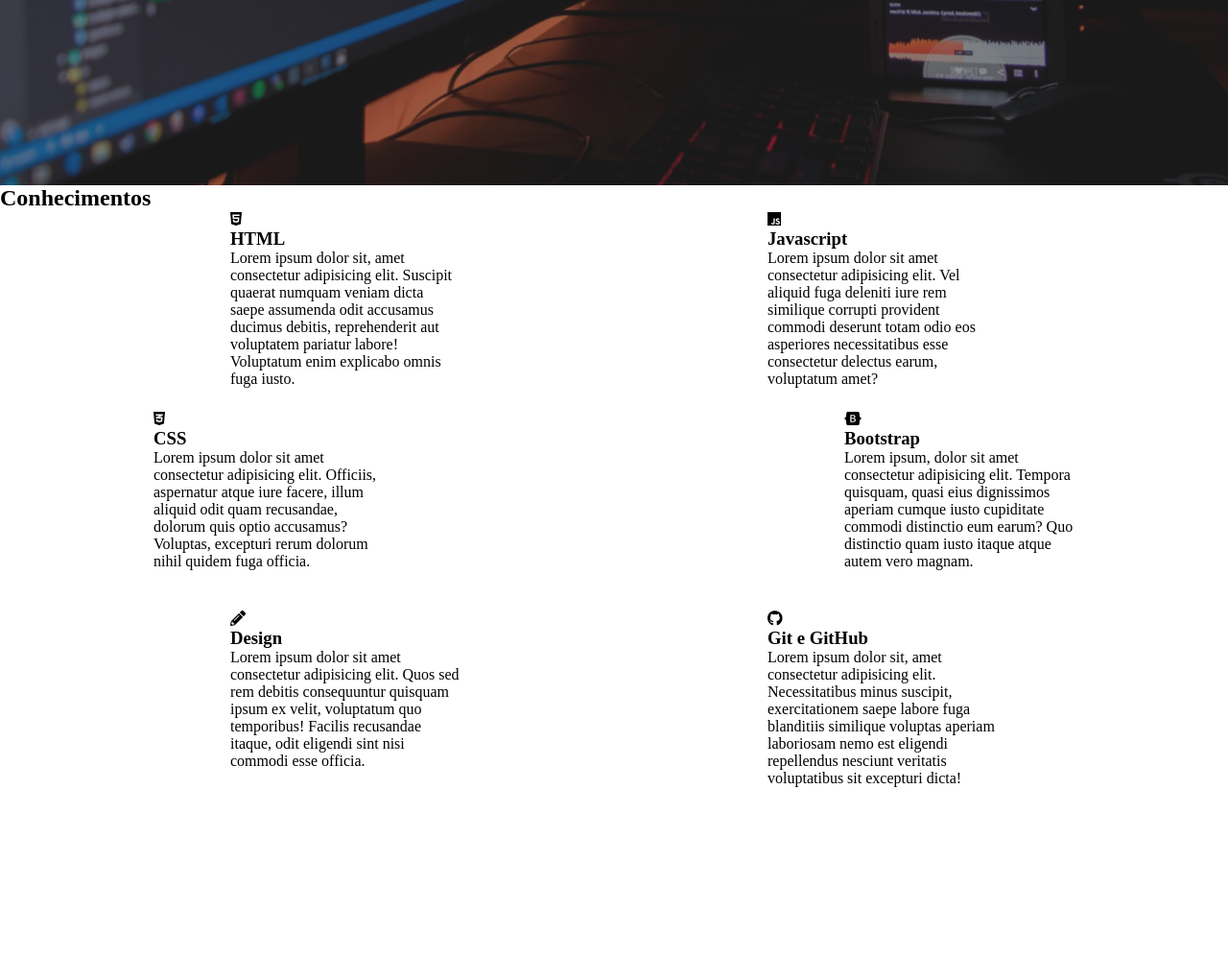
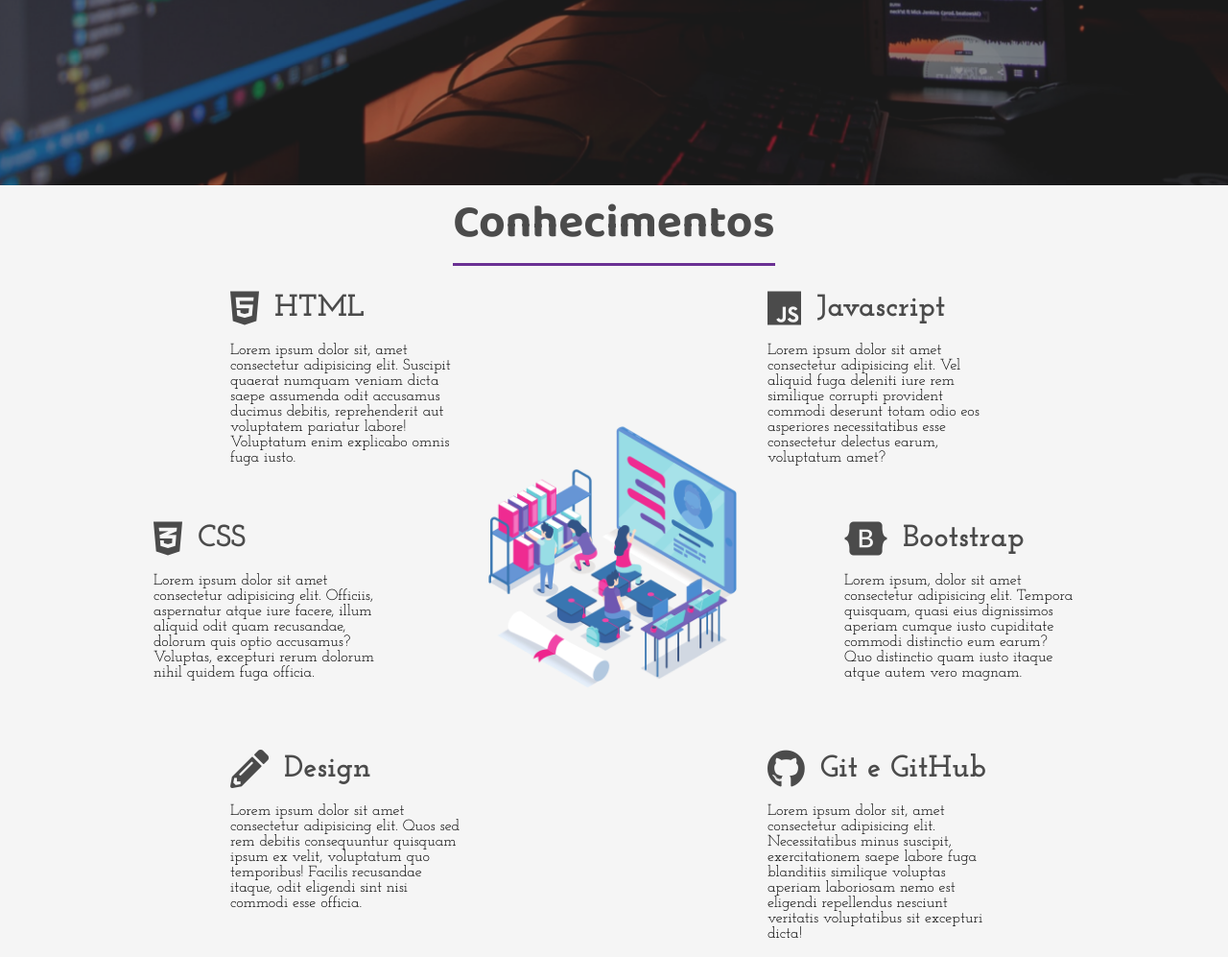
Before and after one commit to LuizSernaglia/portfolio, a plain HTML site: page index.html in a window 1280 px wide. Shown: the part 607-1604 px from the top of the page at 96% size. Before the commit the page ends 1443 px from the top, so only its background shows below. Drawn offline with Linux system fonts and the light colour scheme.

Commit message:
:package: Conhecimentos

```diff
--- a/index.html
+++ b/index.html
@@ -4,10 +4,10 @@
     <meta charset="UTF-8">
     <meta name="viewport" content="width=device-width, initial-scale=1.0">
     <link rel="stylesheet" href="style.css">
-    <link rel="apple-touch-icon" sizes="180x180" href="/img/apple-touch-icon.png">
-    <link rel="icon" type="image/png" sizes="32x32" href="/img/favicon-32x32.png">
-    <link rel="icon" type="image/png" sizes="16x16" href="/img/favicon-16x16.png">
-    <link rel="manifest" href="/site.webmanifest">
+    <link rel="apple-touch-icon" sizes="180x180" href="img/apple-touch-icon.png">
+    <link rel="icon" type="image/png" sizes="32x32" href="img/favicon-32x32.png">
+    <link rel="icon" type="image/png" sizes="16x16" href="img/favicon-16x16.png">
+    <link rel="manifest" href="site.webmanifest">
     <title>Portfólio</title>
 </head>
 <body>
@@ -20,7 +20,7 @@
         </div>
         <header>
             <div class="img-wrapper">
-                <img src="/img/bg.jpg" alt="">
+                <img src="img/bg.jpg" alt="">
             </div>
             <div class="banner">
                 <h1>Web Developer & Front End Designer</h1>
@@ -50,59 +50,63 @@
                 <h1>Conhecimentos</h1>
             </div>
             <div class="conhecimentos">
+
                 <div class="conhecimento">
-                    <conhecimento-header>
+                    <div class="conhecimento-header">
                         <i class="fab fa-html5"></i>
                         <h3>HTML</h3>
-                    </conhecimento-header>
+                    </div>
                     <div class="conhecimento-text">
                         <p>Lorem ipsum dolor sit, amet consectetur adipisicing elit. Suscipit quaerat numquam veniam dicta saepe assumenda odit accusamus ducimus debitis, reprehenderit aut voluptatem pariatur labore! Voluptatum enim explicabo omnis fuga iusto.</p>
                     </div>
                 </div>
                 <div class="conhecimento">
-                    <conhecimento-header>
+                    <div class="conhecimento-header">
                         <i class="fab fa-css3-alt"></i>
                         <h3>CSS</h3>
-                    </conhecimento-header>
+                    </div>
                     <div class="conhecimento-text">
                         <p>Lorem ipsum dolor sit amet consectetur adipisicing elit. Officiis, aspernatur atque iure facere, illum aliquid odit quam recusandae, dolorum quis optio accusamus? Voluptas, excepturi rerum dolorum nihil quidem fuga officia.</p>
                     </div>
                 </div>
                 <div class="conhecimento">
-                    <conhecimento-header>
+                    <div class="conhecimento-header">
                         <i class="fas fa-pencil-alt"></i>
                         <h3>Design</h3>
-                    </conhecimento-header>
+                    </div>
                     <div class="conhecimento-text">
                         <p>Lorem ipsum dolor sit amet consectetur adipisicing elit. Quos sed rem debitis consequuntur quisquam ipsum ex velit, voluptatum quo temporibus! Facilis recusandae itaque, odit eligendi sint nisi commodi esse officia.</p>
                     </div>
                 </div>
                 <div class="conhecimento">
-                    <conhecimento-header>
+                    <div class="conhecimento-header">
                         <i class="fab fa-js"></i>
                         <h3>Javascript</h3>
-                    </conhecimento-header>
+                    </div>
                     <div class="conhecimento-text">
                         <p>Lorem ipsum dolor sit amet consectetur adipisicing elit. Vel aliquid fuga deleniti iure rem similique corrupti provident commodi deserunt totam odio eos asperiores necessitatibus esse consectetur delectus earum, voluptatum amet?</p>
                     </div>
                 </div>
                 <div class="conhecimento">
-                    <conhecimento-header>
+                    <div class="conhecimento-header">
                         <i class="fab fa-bootstrap"></i>
                         <h3>Bootstrap</h3>
-                    </conhecimento-header>
+                    </div>
                     <div class="conhecimento-text">
                         <p>Lorem ipsum, dolor sit amet consectetur adipisicing elit. Tempora quisquam, quasi eius dignissimos aperiam cumque iusto cupiditate commodi distinctio eum earum? Quo distinctio quam iusto itaque atque autem vero magnam.</p>
                     </div>
                 </div>
                 <div class="conhecimento">
-                    <conhecimento-header>
+                    <div class="conhecimento-header">
                         <i class="fab fa-github"></i>
                         <h3>Git e GitHub</h3>
-                    </conhecimento-header>
+                    </div>
                     <div class="conhecimento-text">
                         <p>Lorem ipsum dolor sit, amet consectetur adipisicing elit. Necessitatibus minus suscipit, exercitationem saepe labore fuga blanditiis similique voluptas aperiam laboriosam nemo est eligendi repellendus nesciunt veritatis voluptatibus sit excepturi dicta!</p>
                     </div>
+                </div>
+                <div class="conhecimentos-img-wrapper">
+                    <img src="img/conhecimentos.png" alt="imagem conhecimento">
                 </div>
             </div>
         </section>
--- a/style.css
+++ b/style.css
@@ -204,7 +204,7 @@ header {
     display: grid;
     grid-template-columns: repeat(16, 1fr);
     grid-template-rows: repeat(6, 6rem);
-    row-gap: .5rem;
+    row-gap: 1.5rem;
 }
 .conhecimento:nth-child(1) {
     grid-column: 4 / 7;
@@ -230,4 +230,44 @@ header {
     grid-column: 11 / 14;
     grid-row: 5 / -1;
 }
-.sessao-header
+.sessao-conhecimentos {
+    background-color: #f5f5f5;
+}
+.sessao-header {
+    display: flex;
+    align-items: center;
+    justify-content: center;
+}
+.sessao-header h1 {
+    font-family: var(--font-primary);
+    font-size: 3rem;
+    color: #4b4b4b;
+    border-bottom: 3px solid #6a3093;
+    margin-bottom: 1.5rem;
+}
+.conhecimento-header {
+    display: flex;
+    align-items: center;
+    color: #4b4b4b;
+}
+.conhecimento-header i {
+    font-size: 2.5rem;
+}
+.conhecimento-header h3 {
+    font-family: var(--font-secundary);
+    font-size: 2rem;
+    padding-left: 1rem;
+}
+.conhecimento-text {
+    font-family: var(--font-secundary);
+    margin-top: 1rem;
+}
+.conhecimentos-img-wrapper {
+    grid-column: 7 / 11;
+    grid-row: 2 / 6;
+    width: 100%;
+}
+.conhecimentos-img-wrapper img {
+    object-fit: cover;
+    width: 100%;
+}
```
Also changed, not shown: img/conhecimentos.png (added), 1 other file.
